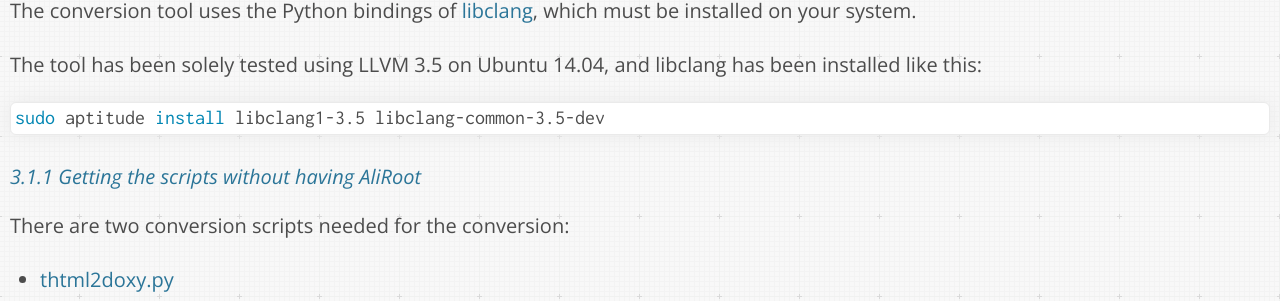
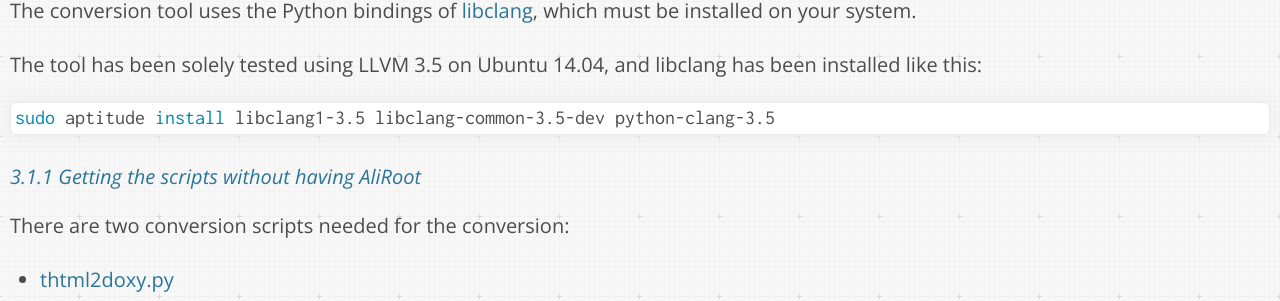
Before and after one commit to dberzano/dberzano.github.io, a Jekyll site: the page built from alice/doxygen/index.md, in a window 1280 px wide and 900 px high, scrolled down 9471 px. Shown: the part 153-454 px from the top of the window. Built offline with Jekyll 4.4.1, drawn with Linux system fonts in a browser that asks for light colours; Markdown is read by kramdown in place of the engine named in the settings.

Commit message:
AliDoxy: added missing Python bindings

````diff
--- a/alice/doxygen/index.md
+++ b/alice/doxygen/index.md
@@ -440,7 +440,7 @@ The tool has been solely tested using LLVM 3.5 on Ubuntu 14.04, and libclang has
 been installed like this:
 
 ```bash
-sudo aptitude install libclang1-3.5 libclang-common-3.5-dev
+sudo aptitude install libclang1-3.5 libclang-common-3.5-dev python-clang-3.5
 ```
 
 
````
